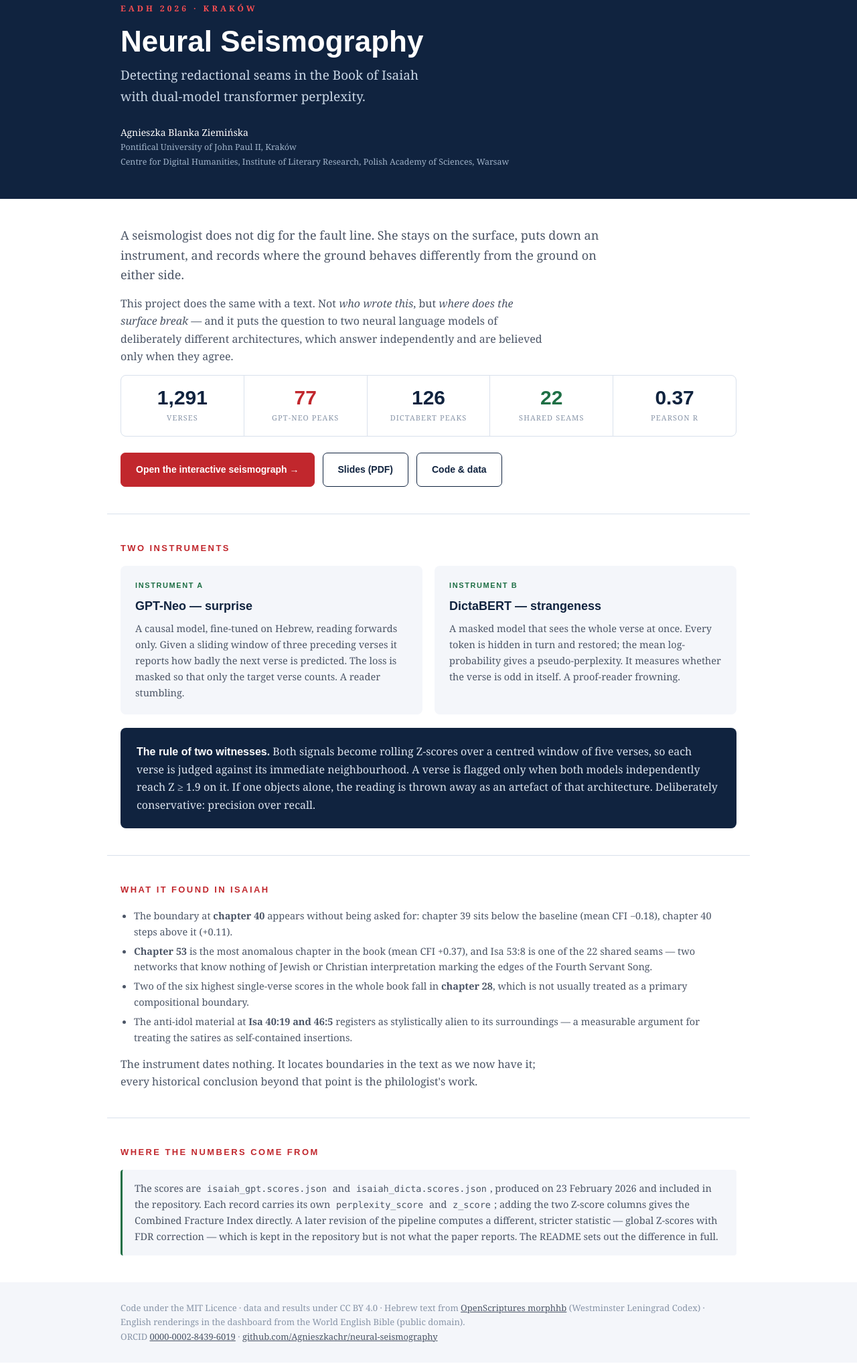
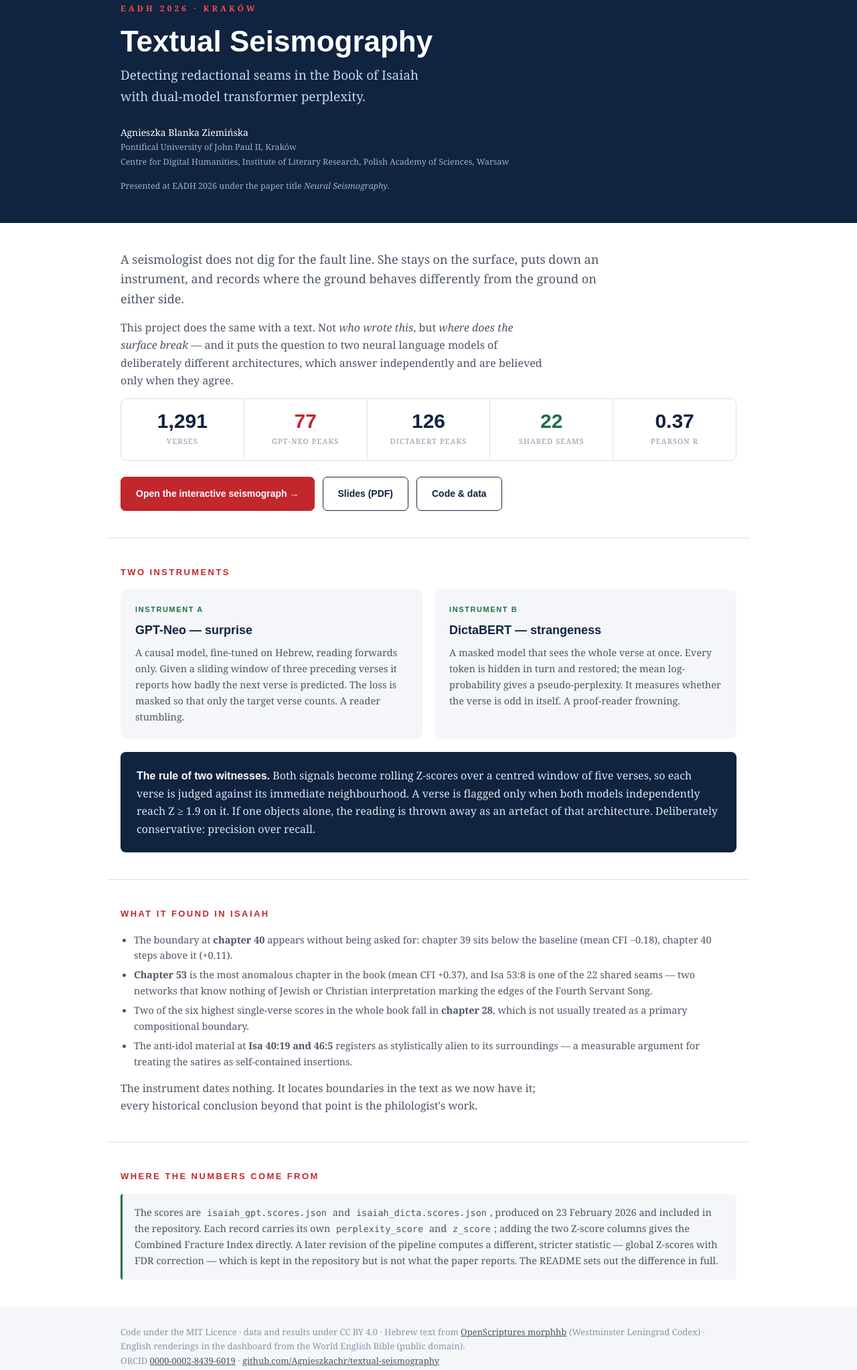
Before and after one commit to Agnieszkachr/textual-seismography, a plain HTML site: page docs/index.html in a window 1280 px wide. Shown: the part 49-2095 px from the top of the page at 67% size. Drawn offline with Linux system fonts and the light colour scheme.

Commit message:
Rename the project to Textual Seismography
The 'neural' prefix had stopped distinguishing anything across this author's
projects, and it named the instrument rather than the object of study. The
slug becomes textual-seismography; README, CITATION.cff, LICENSE-DATA and the
site follow.

The earlier name is recorded in README and CITATION.cff, so references to
'Neural Seismography' still resolve to this repository.

```diff
--- a/docs/index.html
+++ b/docs/index.html
@@ -3,7 +3,7 @@
 <head>
 <meta charset="UTF-8">
 <meta name="viewport" content="width=device-width,initial-scale=1">
-<title>Neural Seismography — Isaiah</title>
+<title>Textual Seismography — Isaiah</title>
 <meta name="description" content="Detecting redactional seams in the Book of Isaiah with dual-model transformer perplexity. EADH 2026.">
 <style>
 *,*::before,*::after{box-sizing:border-box;margin:0;padding:0}
@@ -57,11 +57,12 @@ ul{margin:0 0 14px 20px} li{margin-bottom:5px;font-size:14.5px}
 <header>
   <div class="wrap">
     <div class="eyebrow">EADH 2026 · Kraków</div>
-    <h1>Neural Seismography</h1>
+    <h1>Textual Seismography</h1>
     <p class="sub">Detecting redactional seams in the Book of Isaiah with dual-model transformer perplexity.</p>
     <div class="who">Agnieszka Blanka Ziemińska</div>
     <div class="aff">Pontifical University of John Paul II, Kraków<br>
       Centre for Digital Humanities, Institute of Literary Research, Polish Academy of Sciences, Warsaw</div>
+    <div class="aff" style="margin-top:14px">Presented at EADH 2026 under the paper title <em>Neural Seismography</em>.</div>
   </div>
 </header>
 
@@ -84,7 +85,7 @@ ul{margin:0 0 14px 20px} li{margin-bottom:5px;font-size:14.5px}
   <div class="cta">
     <a class="btn primary" href="isaiah.html">Open the interactive seismograph →</a>
     <a class="btn ghost" href="EADH2026-slides.pdf">Slides (PDF)</a>
-    <a class="btn ghost" href="https://github.com/Agnieszkachr/neural-seismography">Code &amp; data</a>
+    <a class="btn ghost" href="https://github.com/Agnieszkachr/textual-seismography">Code &amp; data</a>
   </div>
 </section>
 
@@ -150,7 +151,7 @@ ul{margin:0 0 14px 20px} li{margin-bottom:5px;font-size:14.5px}
     <a href="https://github.com/openscriptures/morphhb">OpenScriptures morphhb</a> (Westminster Leningrad
     Codex) · English renderings in the dashboard from the World English Bible (public domain).<br>
     ORCID <a href="https://orcid.org/0000-0002-8439-6019">0000-0002-8439-6019</a> ·
-    <a href="https://github.com/Agnieszkachr/neural-seismography">github.com/Agnieszkachr/neural-seismography</a>
+    <a href="https://github.com/Agnieszkachr/textual-seismography">github.com/Agnieszkachr/textual-seismography</a>
   </div>
 </footer>
 
```
Also changed, not shown: 3 other files.
